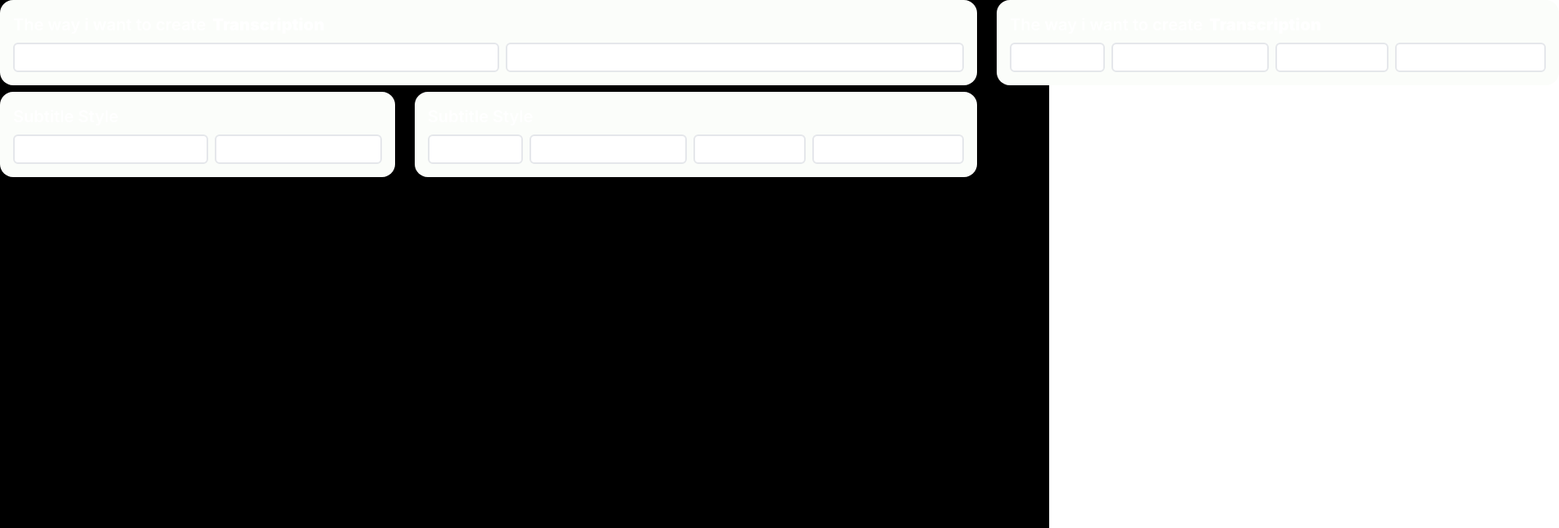
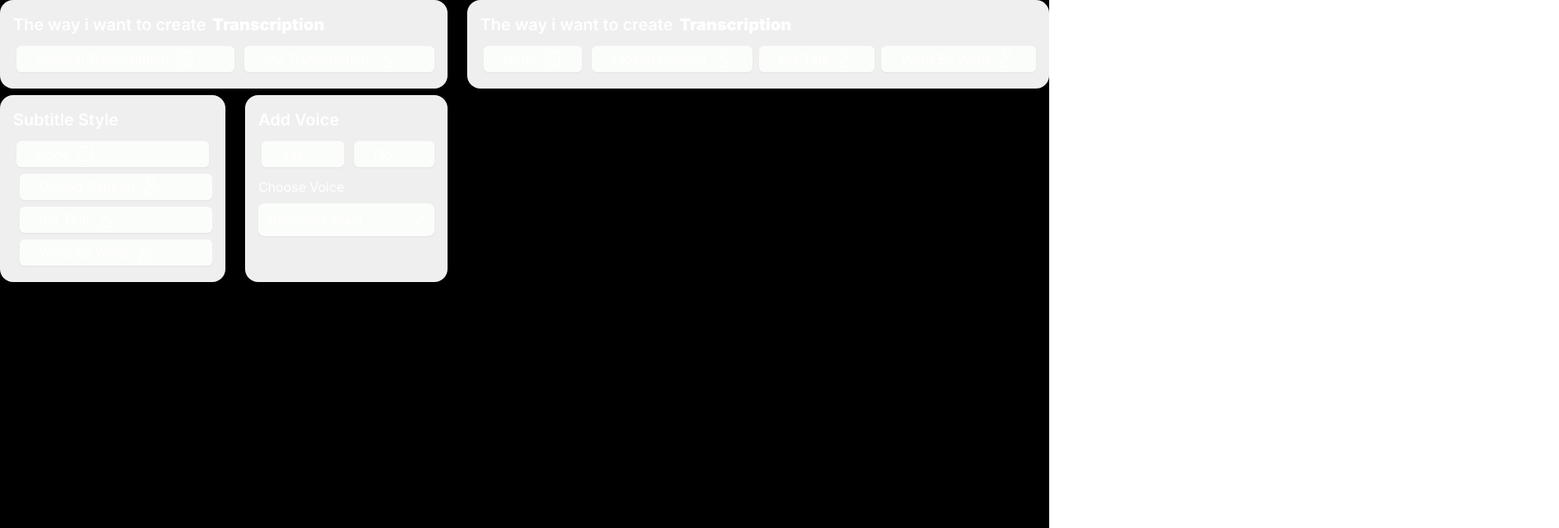
Before and after one commit to 1Like1Prayer/EditEase, a Next.js app: page / in a window 1280 px wide. Shown: the top 644 px of the page at 82% size, 1902 px wide, since content can reach past the window. Built offline with nearby package versions, Linux system fonts and the light colour scheme.

Commit message:
add functionality fix some styling

```diff
--- a/src/app/components/ButtonGroupSelector/ButtonGroupSelector.tsx
+++ b/src/app/components/ButtonGroupSelector/ButtonGroupSelector.tsx
@@ -22,30 +22,30 @@ export const ButtonGroupSelector = ({
 }: ButtonGroupProps) => {
   const [selected, setSelected] = useState();
   return (
-    <RadioGroup
-      className={`grid grid-flow-col space-x-2 ${
-        gridCols ? `grid-cols-${gridCols}` : ''
-      }`}
-      value={selected}
-      onChange={setSelected}
-    >
-      {elementProps.map((elementProp) => (
-        <div key={elementProp.title}>
+    <RadioGroup value={selected} onChange={setSelected}>
+      <div className={`grid space-x-2 ${
+          gridCols ? `grid-cols-${gridCols}` : 'grid-flow-col'
+      }`}>
+        {elementProps.map((elementProp) => (
           <RadioGroup.Option
             key={elementProp.title}
             value={elementProp.title}
             className={({ checked }) =>
-              `${checked ? 'bg-primary text-white' : 'bg-white'}
-                    focus:outline-none\ } relative grid cursor-pointer auto-cols-max grid-flow-col items-center gap-2 rounded-md
-                border-2 px-4 py-1`
+              `${
+                checked
+                  ? 'bg-primary text-white'
+                  : 'bg-white hover:bg-primary/30 active:bg-primary/40'
+              }
+                grid cursor-pointer auto-cols-max grid-flow-col items-center gap-2
+                rounded-md px-4 py-1 m-1 shadow-sm transition focus:outline-none`
             }
           >
             <div>{elementProp.prefixIcon}</div>
             <div className='col-span-4 align-middle'>{elementProp.title}</div>
             <div>{elementProp.suffixIcon}</div>
           </RadioGroup.Option>
-        </div>
-      ))}
+        ))}
+      </div>
     </RadioGroup>
   );
 };
--- /dev/null
+++ b/src/app/components/Select/Select.tsx
@@ -0,0 +1,67 @@
+import { Fragment, useState } from 'react';
+import { Listbox, Transition } from '@headlessui/react';
+import { CheckedCircle } from '@/app/components/icons/CheckedCircle';
+import { ChevronDown } from '@/app/components/icons/ChevronDown';
+
+export interface SelectOptionType {
+  title: string
+}
+interface SelectProps {
+  options: SelectOptionType[]
+}
+
+const DEFAULT_OPTION: SelectOptionType = {title: "No Options"}
+
+export const Select = ({options}: SelectProps) => {
+  const [selected, setSelected] = useState<SelectOptionType>(options?.[0] || DEFAULT_OPTION);
+
+  return (
+      <Listbox value={selected} onChange={setSelected}>
+        <div className='relative mt-1'>
+          <Listbox.Button className='relative w-full cursor-pointer rounded-lg bg-white py-2 pl-3 pr-10 text-left shadow-sm'>
+            <span className='block truncate'>{selected.title}</span>
+            <span className='pointer-events-none absolute inset-y-0 right-0 flex items-center pr-2'>
+              <ChevronDown />
+            </span>
+          </Listbox.Button>
+          <Transition
+            as={Fragment}
+            leave='transition ease-in duration-100'
+            leaveFrom='opacity-100'
+            leaveTo='opacity-0'
+          >
+            <Listbox.Options className='absolute mt-1 max-h-60 w-full overflow-auto rounded-md bg-white py-1 shadow-md ring-1 ring-black/5 focus:outline-none sm:text-sm'>
+              {options.map((option, personIdx) => (
+                <Listbox.Option
+                  key={personIdx}
+                  className={({ active }) =>
+                    `relative cursor-default select-none py-2 pl-10 pr-4 ${
+                      active ? 'bg-amber-100 text-amber-900' : 'text-gray-900'
+                    }`
+                  }
+                  value={option}
+                >
+                  {({ selected }) => (
+                    <>
+                      <span
+                        className={`block truncate ${
+                          selected ? 'font-medium' : 'font-normal'
+                        }`}
+                      >
+                        {option.title}
+                      </span>
+                      {selected ? (
+                        <span className='absolute inset-y-0 left-0 flex items-center pl-3 text-amber-600'>
+                          <CheckedCircle />
+                        </span>
+                      ) : null}
+                    </>
+                  )}
+                </Listbox.Option>
+              ))}
+            </Listbox.Options>
+          </Transition>
+        </div>
+      </Listbox>
+  );
+};
--- /dev/null
+++ b/src/app/components/icons/CheckedCircle.tsx
@@ -0,0 +1,16 @@
+export const CheckedCircle = () => (
+  <svg
+    xmlns='http://www.w3.org/2000/svg'
+    fill='none'
+    viewBox='0 0 24 24'
+    strokeWidth={1.5}
+    stroke='currentColor'
+    className='h-6 w-6'
+  >
+    <path
+      strokeLinecap='round'
+      strokeLinejoin='round'
+      d='M9 12.75L11.25 15 15 9.75M21 12a9 9 0 11-18 0 9 9 0 0118 0z'
+    />
+  </svg>
+);
--- /dev/null
+++ b/src/app/components/icons/ChevronDown.tsx
@@ -0,0 +1,16 @@
+export const ChevronDown = () => (
+  <svg
+    xmlns='http://www.w3.org/2000/svg'
+    fill='none'
+    viewBox='0 0 24 24'
+    strokeWidth={1.5}
+    stroke='currentColor'
+    className='h-6 w-6'
+  >
+    <path
+      strokeLinecap='round'
+      strokeLinejoin='round'
+      d='M19.5 8.25l-7.5 7.5-7.5-7.5'
+    />
+  </svg>
+);
--- a/src/app/globals.css
+++ b/src/app/globals.css
@@ -4,7 +4,7 @@
 
 :root {
   --foreground-rgb: 0, 0, 0;
-  --background-start-rgb: 214, 219, 220;
+  --background-start-rgb: 251, 253, 250;
   --background-end-rgb: 255, 255, 255;
 }
 
--- a/src/app/page.tsx
+++ b/src/app/page.tsx
@@ -6,11 +6,19 @@ import { RadioGroup } from '@headlessui/react';
 import { ButtonGroupSelector } from '@/app/components/ButtonGroupSelector/ButtonGroupSelector';
 import { BracketsIcon } from '@/app/components/icons/BracketsIcon';
 import { PersonIcon } from '@/app/components/icons/PersonIcon';
+import {Select, SelectOptionType} from "@/app/components/Select/Select";
+
+const VoiceOptions: SelectOptionType[] = [
+  { title: 'Benjamin, Male' },
+  { title: 'Jasmin, Female' },
+  { title: 'Johnny, Male' },
+  { title: 'Mia, Female' },
+];
 
 export default function Home() {
   return (
     <div className='grid min-h-screen grid-flow-col gap-6'>
-      <div className='col-span-2 flex flex-col items-stretch space-y-2'>
+      <div className='col-span-2 flex flex-col space-y-2'>
         <div className='bg-background card flex space-y-2 p-4'>
           <p className='card-title'>
             The way i want to create<b>Transcription</b>
@@ -26,26 +34,22 @@ export default function Home() {
           <div className='bg-background card flex space-y-2 p-4'>
             <p className='card-title'>Subtitle Style</p>
             <ButtonGroupSelector
+              gridCols={2}
               elementProps={[
-                {
-                  title: 'Original Transcription',
-                  suffixIcon: <BracketsIcon />,
-                },
-                { title: 'My Transcription', suffixIcon: <PersonIcon /> },
+                { title: 'None', suffixIcon: <BracketsIcon /> },
+                { title: 'Closed Caption', suffixIcon: <PersonIcon /> },
+                { title: 'Big Title', suffixIcon: <PersonIcon /> },
+                { title: 'Word By Word', suffixIcon: <PersonIcon /> },
               ]}
             />
           </div>
           <div className='bg-background card flex space-y-2 p-4'>
-            <p className='card-title'>Subtitle Style</p>
+            <p className='card-title'>Add Voice</p>
             <ButtonGroupSelector
-              elementProps={[
-                  { title: 'None', suffixIcon: <BracketsIcon /> },
-                  { title: 'Closed Caption', suffixIcon: <PersonIcon /> },
-                  { title: 'Big Title', suffixIcon: <PersonIcon /> },
-                  { title: 'Word By Word', suffixIcon: <PersonIcon /> },
-              ]}
-              gridCols={2}
+              elementProps={[{ title: 'Yes' }, { title: 'No' }]}
             />
+              <p>Choose Voice</p>
+              <Select options={VoiceOptions}/>
           </div>
         </div>
       </div>
--- a/tailwind.config.ts
+++ b/tailwind.config.ts
@@ -1,4 +1,4 @@
-import type { Config } from 'tailwindcss'
+import type { Config } from 'tailwindcss';
 
 const config: Config = {
   content: [
@@ -9,10 +9,11 @@ const config: Config = {
   theme: {
     extend: {
       colors: {
-        background: '#fbfdfa',
-        primary: '#0077ff',
-        secondary: '#fc5977',
-        black: '#393c3d'
+        background: '#efefef',
+        primary: '#cdbfff',
+        secondary: '#ff8491',
+        black: '#393c3d',
+        white: '#fbfdfa',
       },
       backgroundImage: {
         'gradient-radial': 'radial-gradient(var(--tw-gradient-stops))',
@@ -21,6 +22,6 @@ const config: Config = {
       },
     },
   },
-  plugins: [require("daisyui")],
-}
-export default config
+  plugins: [require('daisyui')],
+};
+export default config;
```
